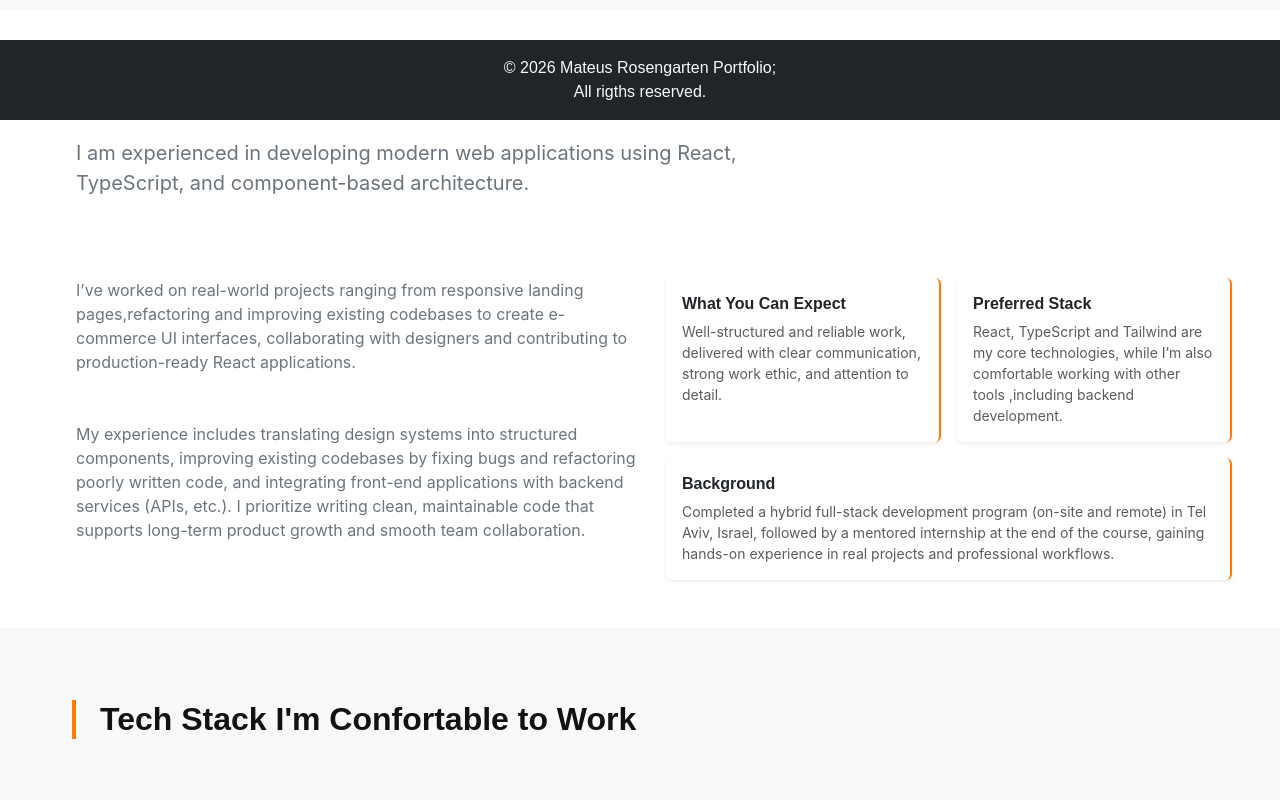
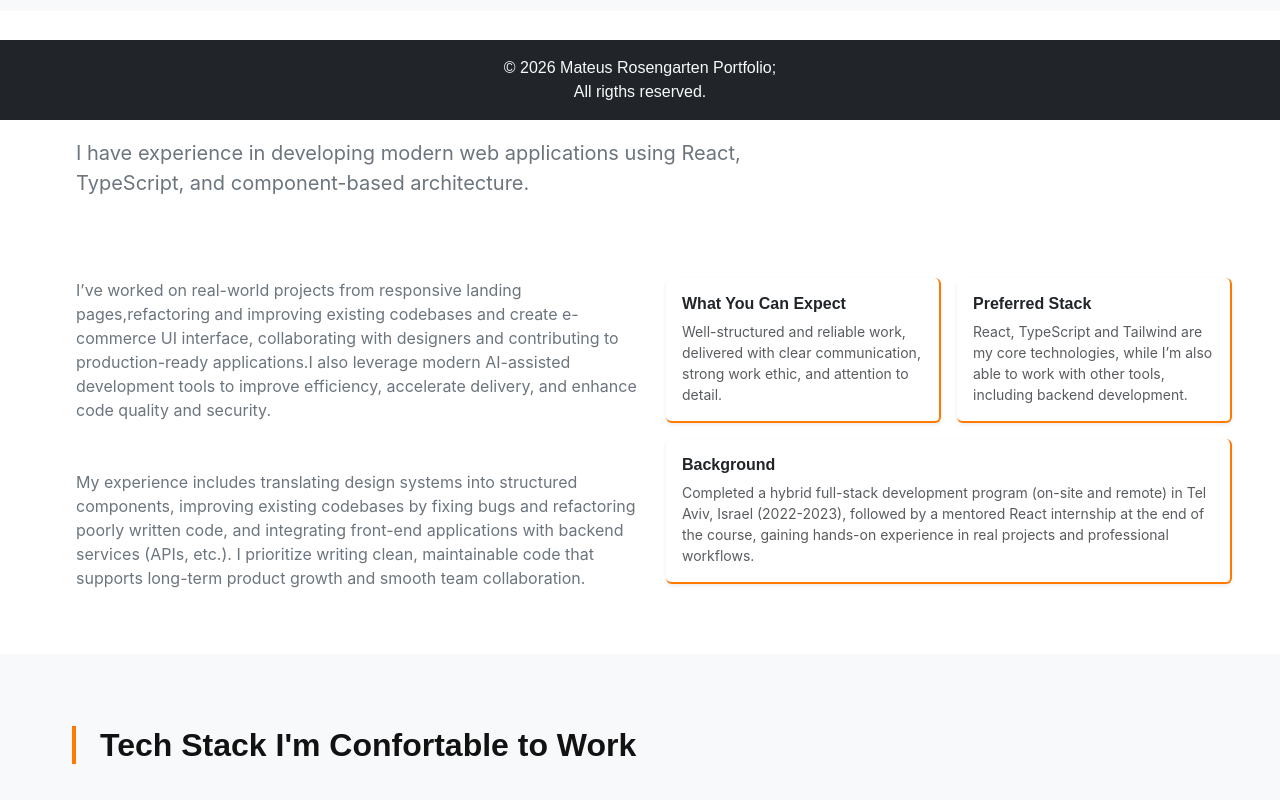
Before and after one commit to Mateus1rosengarten/myPortfolio, a React (Create React App) app: page / in a window 1280 px wide. Shown: the part 680-1480 px from the top of the page. Built offline with nearby package versions, Linux system fonts and the light colour scheme.

Commit message:
refactor: change about text and improve navbar design

```diff
--- /dev/null
+++ b/src/components/infoCard.jsx
@@ -0,0 +1,16 @@
+import { Card } from "react-bootstrap";
+
+const InfoCard = ({ title, description, className = "" }) => {
+  return (
+    <Card
+      className={`h-100 border-0 shadow-sm border-end border-bottom border-brand border-2 ${className}`}
+    >
+      <Card.Body>
+        <h6 className="fw-bold mb-2 font-primary">{title}</h6>
+        <p className="text-muted small mb-0 font-secondary">{description}</p>
+      </Card.Body>
+    </Card>
+  );
+};
+
+export default InfoCard;
--- a/src/data/projectsArray.jsx
+++ b/src/data/projectsArray.jsx
@@ -108,7 +108,7 @@ const projects = [
       require("../images/basket-2.png"),
       require("../images/basket-3.png"),
     ],
-    text: "Contributed to the evolution of the frontend architecture using React, TypeScript, and Tailwind and Radix UI component library. Collaborated on structural improvements and refactored legacy patterns introduced by previous developers, ensuring rigorous adherence to the design provided in Figma.",
+    text: "Contributed to the evolution of the frontend architecture using React, TypeScript, and Tailwind and Radix UI component library. Collaborated on structural improvements and refactored legacy patterns introduced by previous developers, ensuring organiztion and rigorous adherence to the design provided in Figma.",
     techs: ["REACT", "TAILWIND", "TYPESCRIPT", "RADIX UI"],
     github:
       "https://github.com/Mateus1rosengarten/GesplanListaFornecedores/tree/master",
--- a/src/views/aboutMe.jsx
+++ b/src/views/aboutMe.jsx
@@ -1,4 +1,5 @@
 import { Row, Col, Card } from "react-bootstrap";
+import InfoCard from "../components/infoCard";
 
 const AboutMe = () => {
   return (
@@ -13,19 +14,21 @@ const AboutMe = () => {
           </h2>
 
           <p className="text-secondary fs-5 font-secondary">
-            I am experienced in developing modern web applications using React,
+            I have experience in developing modern web applications using React,
             TypeScript, and component-based architecture.
           </p>
         </Col>
       </Row>
 
       <Row className="g-4 align-items-stretch font-secondary ms-sm-3">
-        <Col md={6} className="g-4">
+        <Col md={6} className="g-4 mt-sm-4">
           <p className="text-secondary">
-            I’ve worked on real-world projects ranging from responsive landing
-            pages,refactoring and improving existing codebases to create
-            e-commerce UI interfaces, collaborating with designers and
-            contributing to production-ready React applications.
+            I’ve worked on real-world projects from responsive landing
+            pages,refactoring and improving existing codebases and create
+            e-commerce UI interface, collaborating with designers and
+            contributing to production-ready applications.I also leverage modern
+            AI-assisted development tools to improve efficiency, accelerate
+            delivery, and enhance code quality and security.
           </p>
 
           <p className="text-secondary mt-sm-5">
@@ -41,44 +44,24 @@ const AboutMe = () => {
         <Col md={6}>
           <Row className="g-3">
             <Col sm={6}>
-              <Card className="h-100 border-0 shadow-sm border-end border-brand border-2">
-                <Card.Body>
-                  <h6 className="fw-bold  mb-2 font-primary">
-                    What You Can Expect
-                  </h6>
-                  <p className="text-muted small mb-0 font-secondary">
-                    Well-structured and reliable work, delivered with clear
-                    communication, strong work ethic, and attention to detail.
-                  </p>
-                </Card.Body>
-              </Card>
+              <InfoCard
+                title="What You Can Expect"
+                description="Well-structured and reliable work, delivered with clear communication, strong work ethic, and attention to detail."
+              />
             </Col>
 
             <Col sm={6}>
-              <Card className="h-100 border-0 shadow-sm border-end border-brand  border-2">
-                <Card.Body>
-                  <h6 className="fw-bold mb-2 font-primary">Preferred Stack</h6>
-                  <p className="text-muted small mb-0 font-secondary">
-                    React, TypeScript and Tailwind are my core technologies,
-                    while I’m also comfortable working with other tools
-                    ,including backend development.
-                  </p>
-                </Card.Body>
-              </Card>
+              <InfoCard
+                title="Preferred Stack"
+                description="React, TypeScript and Tailwind are my core technologies, while I’m also able to work with other tools, including backend development."
+              />
             </Col>
 
             <Col sm={12}>
-              <Card className="h-100 border-0 shadow-sm border-sm-bottom border-end border-brand border-2 ">
-                <Card.Body>
-                  <h6 className="fw-bold mb-2 font-primary">Background</h6>
-                  <p className="text-muted small mb-0 font-secondary">
-                    Completed a hybrid full-stack development program (on-site
-                    and remote) in Tel Aviv, Israel, followed by a mentored
-                    internship at the end of the course, gaining hands-on
-                    experience in real projects and professional workflows.
-                  </p>
-                </Card.Body>
-              </Card>
+              <InfoCard
+                title="Background"
+                description="Completed a hybrid full-stack development program (on-site and remote) in Tel Aviv, Israel (2022-2023), followed by a mentored React internship at the end of the course, gaining hands-on experience in real projects and professional workflows."
+              />
             </Col>
           </Row>
         </Col>
```
